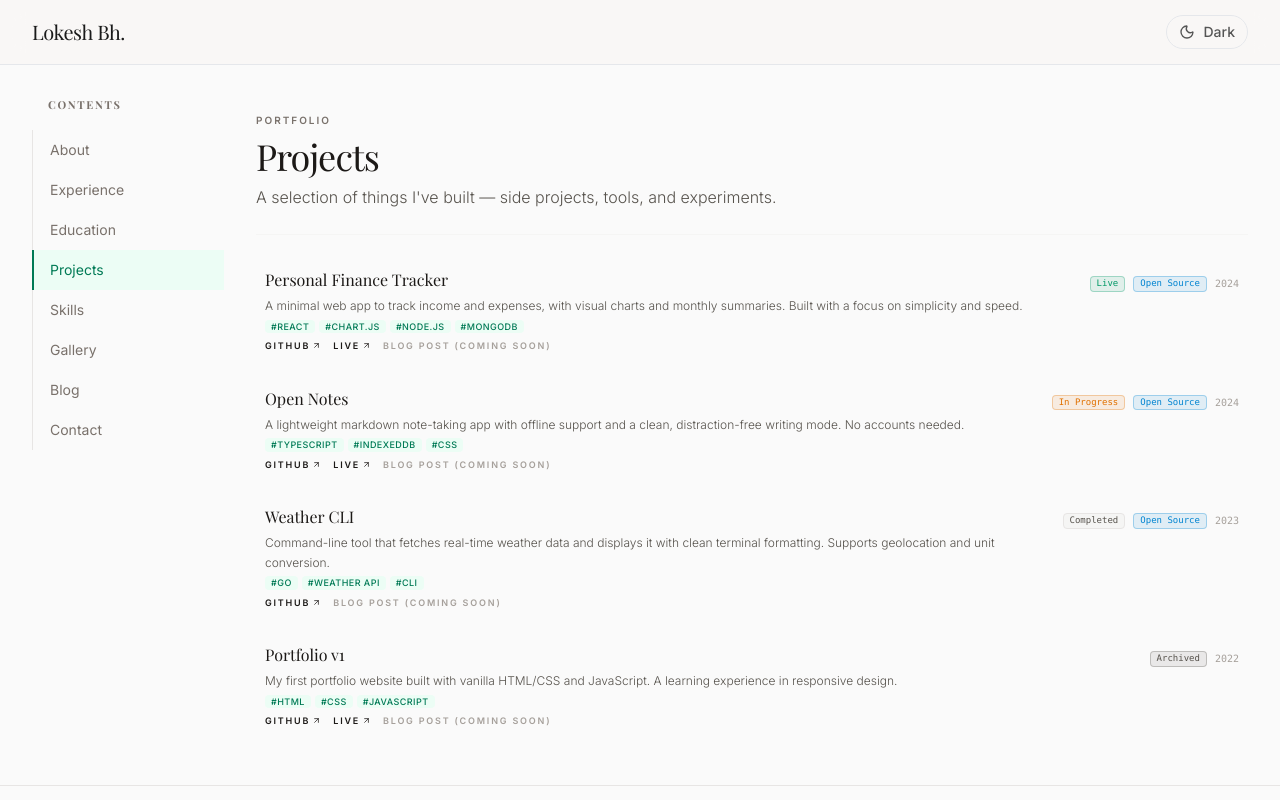
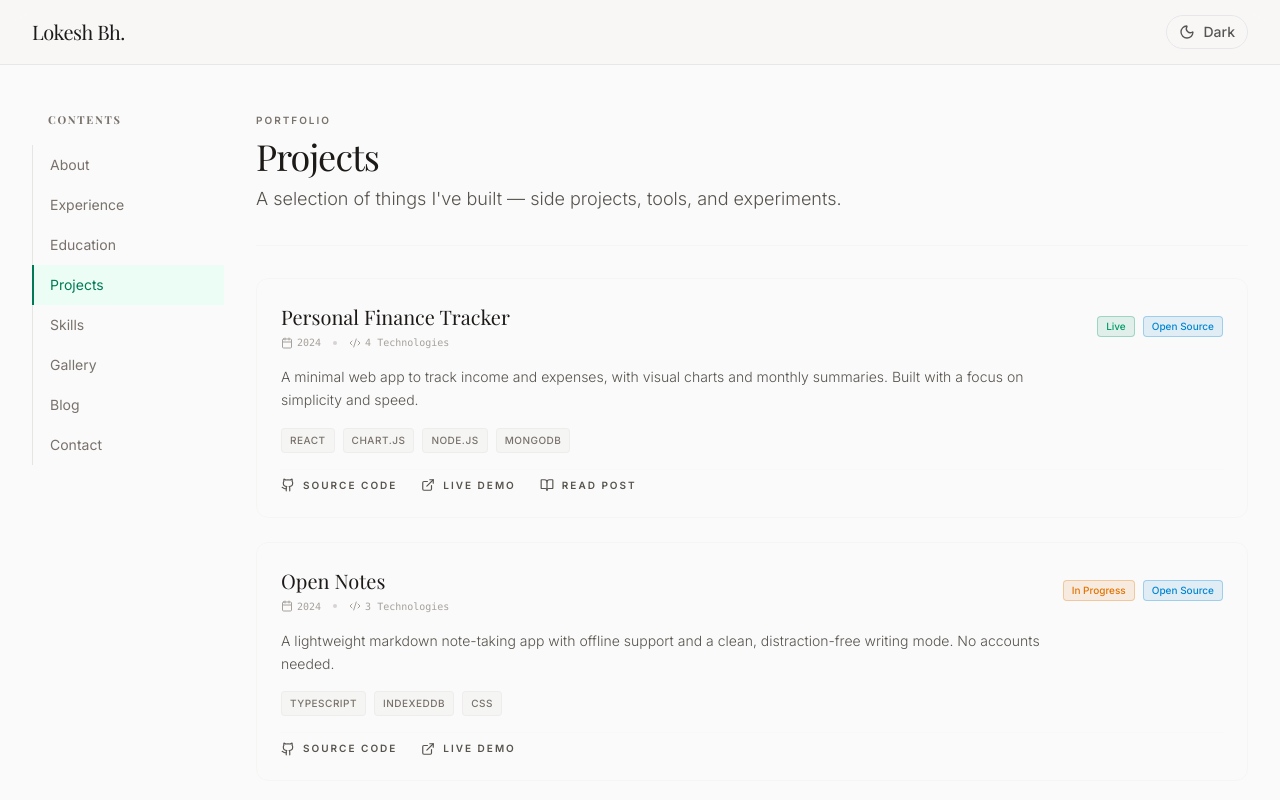
Before and after one commit to bhaglokesh/bhagloki, a React (Vite) app: page /projects in a window 1280 px wide. Shown: the top 800 px of the page. Built offline with nearby package versions, Linux system fonts and the light colour scheme; a web font is replaced by a local one.

Commit message:
Updated portfolio changes: profile, project layout, spacing

```diff
--- a/src/pages/Blog.tsx
+++ b/src/pages/Blog.tsx
@@ -1,6 +1,6 @@
 import React from 'react';
 import { Link } from 'react-router-dom';
-import { ArrowRight } from 'lucide-react';
+import { ArrowRight, Calendar, Clock } from 'lucide-react';
 import { posts } from '../data/posts';
 
 const getBadgeColor = (badge: string) => {
@@ -40,12 +40,13 @@ export default function Blog() {
             key={post.id}
             className="group flex flex-col gap-4 p-4 border border-transparent rounded-lg hover:border-stone-100 dark:hover:border-stone-800 hover:bg-stone-50/50 dark:hover:bg-stone-900/30 hover:shadow-sm transition-all duration-300 ease-in-out"
           >
-            <div className="flex flex-wrap items-center gap-2 text-[10px] font-mono text-stone-500 dark:text-stone-400">
-              <span className="px-2 py-0.5 rounded-full bg-stone-100 dark:bg-stone-800 text-stone-700 dark:text-stone-300 font-medium uppercase tracking-wider">
+            <div className="flex flex-wrap items-center gap-3 text-[10px] font-mono text-stone-500 dark:text-stone-400">
+              <span className="px-2 py-0.5 rounded bg-stone-100 dark:bg-stone-800 text-stone-700 dark:text-stone-300 font-medium uppercase tracking-wider">
                 {post.category}
               </span>
-              <span>•</span>
-              <span>{post.date}</span>
+              <span className="flex items-center gap-1">
+                <Calendar size={12} /> {post.date}
+              </span>
             </div>
 
             <Link to={`/blog/${post.id}`} className="block space-y-3 flex-grow">
@@ -67,12 +68,14 @@ export default function Blog() {
               </div>
 
               <div className="flex items-center justify-between">
-                <span className="text-xs text-stone-400 dark:text-stone-500">{post.readTime}</span>
+                <span className="flex items-center gap-1 text-xs text-stone-400 dark:text-stone-500">
+                  <Clock size={12} /> {post.readTime}
+                </span>
                 <Link
                   to={`/blog/${post.id}`}
-                  className="flex items-center gap-1 text-[10px] font-bold text-stone-900 dark:text-stone-100 hover:text-emerald-700 dark:hover:text-emerald-500 uppercase tracking-[0.2em] transition-colors"
+                  className="group/link flex items-center gap-1 text-[10px] font-bold text-stone-900 dark:text-stone-100 hover:text-emerald-700 dark:hover:text-emerald-500 uppercase tracking-[0.2em] transition-colors"
                 >
-                  Read <ArrowRight size={10} />
+                  Read <ArrowRight size={12} className="transition-transform group-hover/link:translate-x-1" />
                 </Link>
               </div>
             </div>
--- a/src/pages/Projects.tsx
+++ b/src/pages/Projects.tsx
@@ -1,5 +1,5 @@
 import React from 'react';
-import { ArrowUpRight } from 'lucide-react';
+import { Github, ExternalLink, Code2, Calendar, Globe, Terminal, Archive, BookOpen } from 'lucide-react';
 import { Tooltip } from '../components/Tooltip';
 
 const getBadgeColor = (badge: string) => {
@@ -24,8 +24,9 @@ const projects = [
     year: "2024",
     description: "A minimal web app to track income and expenses, with visual charts and monthly summaries. Built with a focus on simplicity and speed.",
     tags: ["React", "Chart.js", "Node.js", "MongoDB"],
-    github: "#",
-    live: "#"
+    github: "https://github.com",
+    live: "https://example.com",
+    blog: "/blog/finance-tracker"
   },
   {
     title: "Open Notes",
@@ -33,8 +34,9 @@ const projects = [
     year: "2024",
     description: "A lightweight markdown note-taking app with offline support and a clean, distraction-free writing mode. No accounts needed.",
     tags: ["TypeScript", "IndexedDB", "CSS"],
-    github: "#",
-    live: "#"
+    github: "https://github.com",
+    live: "https://example.com",
+    blog: null
   },
   {
     title: "Weather CLI",
@@ -42,8 +44,9 @@ const projects = [
     year: "2023",
     description: "Command-line tool that fetches real-time weather data and displays it with clean terminal formatting. Supports geolocation and unit conversion.",
     tags: ["Go", "Weather API", "CLI"],
-    github: "#",
-    live: null // CLI tool might not have a live link
+    github: "https://github.com",
+    live: null,
+    blog: "/blog/weather-cli"
   },
   {
     title: "Portfolio v1",
@@ -51,75 +54,108 @@ const projects = [
     year: "2022",
     description: "My first portfolio website built with vanilla HTML/CSS and JavaScript. A learning experience in responsive design.",
     tags: ["HTML", "CSS", "JavaScript"],
-    github: "#",
-    live: "#"
+    github: "https://github.com",
+    live: "https://example.com",
+    blog: null
   }
 ];
 
 export default function Projects() {
   return (
-    <div className="space-y-6">
-      <div className="space-y-2 border-b border-stone-100 dark:border-stone-800 pb-6">
+    <div className="space-y-8">
+      <div className="space-y-2 border-b border-stone-100 dark:border-stone-800 pb-8">
         <h2 className="text-[10px] font-bold tracking-[0.2em] text-stone-500 dark:text-stone-400 uppercase font-sans">
           Portfolio
         </h2>
         <h1 className="text-3xl md:text-4xl font-serif text-stone-900 dark:text-stone-50 tracking-tight">
           Projects
         </h1>
-        <p className="max-w-2xl text-sm md:text-base text-stone-600 dark:text-stone-300 leading-relaxed font-light">
+        <p className="max-w-2xl text-base md:text-lg text-stone-600 dark:text-stone-300 leading-relaxed font-light">
           A selection of things I've built — side projects, tools, and experiments.
         </p>
       </div>
 
-      <div className="grid gap-4">
+      <div className="grid gap-6">
         {projects.map((project, index) => (
           <div
             key={index}
-            className="group flex flex-col gap-1 p-2 border border-transparent rounded-lg hover:border-stone-100 dark:hover:border-stone-800 hover:bg-stone-50/50 dark:hover:bg-stone-900/30 hover:shadow-sm transition-all duration-300 ease-in-out"
+            className="group relative flex flex-col gap-4 p-6 border border-stone-100 dark:border-stone-800/50 rounded-xl hover:border-emerald-500/30 dark:hover:border-emerald-500/30 hover:bg-stone-50/50 dark:hover:bg-stone-900/20 transition-all duration-500 ease-in-out"
           >
-            <div className="flex flex-col md:flex-row md:items-baseline justify-between gap-1">
-              <h3 className="text-base font-serif font-medium text-stone-900 dark:text-stone-50 group-hover:text-emerald-700 dark:group-hover:text-emerald-500 transition-colors">
-                {project.title}
-              </h3>
-              <div className="flex items-center gap-2 text-[10px] font-mono">
+            <div className="flex flex-col md:flex-row md:items-center justify-between gap-4">
+              <div className="space-y-1">
+                <h3 className="text-xl font-serif font-medium text-stone-900 dark:text-stone-50 group-hover:text-emerald-700 dark:group-hover:text-emerald-500 transition-colors">
+                  {project.title}
+                </h3>
+                <div className="flex items-center gap-3 text-[10px] font-mono text-stone-400 dark:text-stone-500">
+                  <span className="flex items-center gap-1">
+                    <Calendar size={12} /> {project.year}
+                  </span>
+                  <span className="w-1 h-1 rounded-full bg-stone-300 dark:bg-stone-700"></span>
+                  <span className="flex items-center gap-1">
+                    <Code2 size={12} /> {project.tags.length} Technologies
+                  </span>
+                </div>
+              </div>
+
+              <div className="flex flex-wrap items-center gap-2">
                 {project.badges?.map(badge => (
-                  <span key={badge} className={`px-1.5 py-0 rounded border text-[9px] font-medium ${getBadgeColor(badge)}`}>
+                  <span key={badge} className={`inline-flex items-center px-2 py-0.5 rounded border text-[10px] font-medium transition-colors ${getBadgeColor(badge)}`}>
                     {badge}
                   </span>
                 ))}
-                <span className="text-stone-400 dark:text-stone-500">
-                  {project.year}
-                </span>
               </div>
             </div>
 
-            <p className="text-stone-600 dark:text-stone-400 leading-relaxed max-w-3xl font-light text-xs">
+            <p className="text-stone-600 dark:text-stone-400 leading-relaxed max-w-3xl font-light text-sm">
               {project.description}
             </p>
 
-            <div className="flex flex-wrap gap-1">
+            <div className="flex flex-wrap gap-2">
               {project.tags.map((tag) => (
-                <span key={tag} className="text-[9px] uppercase tracking-wider text-emerald-700 dark:text-emerald-400 font-medium bg-emerald-50 dark:bg-emerald-900/20 px-1.5 py-0 rounded">
-                  #{tag}
+                <span key={tag} className="text-[10px] uppercase tracking-wider text-stone-500 dark:text-stone-400 font-medium bg-stone-100 dark:bg-stone-800/50 px-2 py-1 rounded border border-stone-200/50 dark:border-stone-700/50 group-hover:border-emerald-500/20 transition-colors">
+                  {tag}
                 </span>
               ))}
             </div>
 
-            <div className="flex items-center gap-3 pt-0.5">
+            <div className="flex items-center gap-6 pt-2 border-t border-stone-100/50 dark:border-stone-800/50">
               {project.github && (
-                <a href={project.github} className="flex items-center gap-0.5 text-[9px] font-bold text-stone-900 dark:text-stone-100 hover:text-emerald-700 dark:hover:text-emerald-500 uppercase tracking-[0.2em] transition-colors">
-                  GitHub <ArrowUpRight size={9} />
+                <a
+                  href={project.github}
+                  target="_blank"
+                  rel="noopener noreferrer"
+                  className="flex items-center gap-2 text-[10px] font-bold text-stone-600 dark:text-stone-400 hover:text-stone-900 dark:hover:text-stone-100 uppercase tracking-[0.2em] transition-all group/link"
+                >
+                  <Github size={14} className="group-hover/link:scale-110 transition-transform" />
+                  Source Code
                 </a>
               )}
               {project.live && (
-                <a href={project.live} className="flex items-center gap-0.5 text-[9px] font-bold text-stone-900 dark:text-stone-100 hover:text-emerald-700 dark:hover:text-emerald-500 uppercase tracking-[0.2em] transition-colors">
-                  Live <ArrowUpRight size={9} />
+                <a
+                  href={project.live}
+                  target="_blank"
+                  rel="noopener noreferrer"
+                  className="flex items-center gap-2 text-[10px] font-bold text-stone-600 dark:text-stone-400 hover:text-emerald-700 dark:hover:text-emerald-500 uppercase tracking-[0.2em] transition-all group/link"
+                >
+                  <ExternalLink size={14} className="group-hover/link:scale-110 transition-transform" />
+                  Live Demo
                 </a>
               )}
-              {/* Future Blog Link Placeholder */}
-              <button className="flex items-center gap-0.5 text-[9px] font-bold text-stone-400 dark:text-stone-600 uppercase tracking-[0.2em] cursor-not-allowed">
-                Blog Post (Coming Soon)
-              </button>
+              {project.blog && (
+                <a
+                  href={project.blog}
+                  className="flex items-center gap-2 text-[10px] font-bold text-stone-600 dark:text-stone-400 hover:text-purple-700 dark:hover:text-purple-500 uppercase tracking-[0.2em] transition-all group/link"
+                >
+                  <BookOpen size={14} className="group-hover/link:scale-110 transition-transform" />
+                  Read Post
+                </a>
+              )}
+              {!project.live && !project.blog && (
+                <span className="flex items-center gap-2 text-[10px] font-bold text-stone-300 dark:text-stone-700 uppercase tracking-[0.2em] cursor-not-allowed">
+                  <Globe size={14} />
+                  No Demo
+                </span>
+              )}
             </div>
           </div>
         ))}
```
Also changed, not shown: src/pages/Home.tsx (+11 -15 lines), src/assets/images/lokesh.jpg (added), 1 other file (tests, documents, lock files or other folders).
